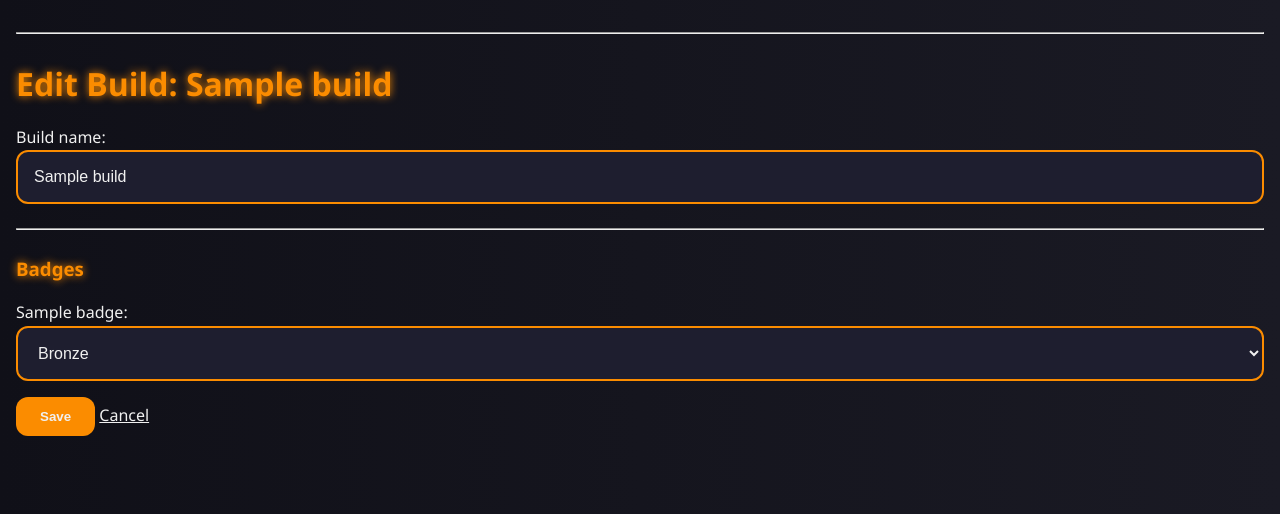
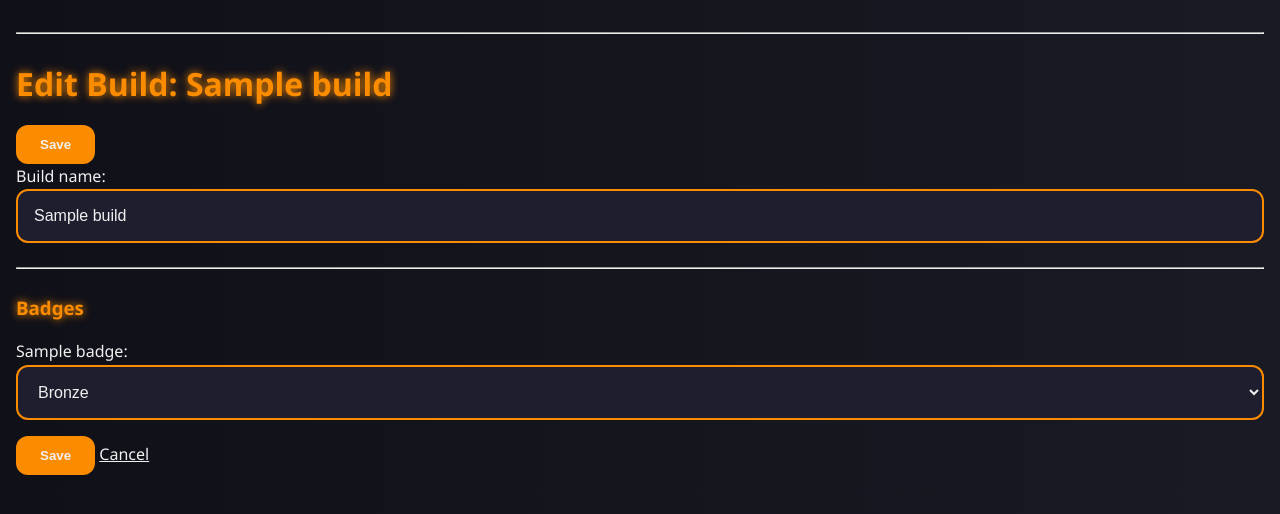
Before and after one commit to JaStaGa/JSG-Website-Directory, a Django app: page /project/builds/1/edit/ in a window 1280 px wide. Shown: the part 58-572 px from the top of the page. Run offline with Django 5.2, Linux system fonts and the light colour scheme; tables that the repository leaves empty hold one stand-in row (values such as "Sample post").

```diff
--- a/project/templates/project/build_edit.html
+++ b/project/templates/project/build_edit.html
@@ -5,6 +5,7 @@
 {% block content %}
   <h1>Edit Build: {{ build.name }}</h1>
   <form method="post">
+  <button type="submit">Save</button><br>
     {% csrf_token %}
     {{ form.name.label_tag }} {{ form.name }}
     <hr>
```
